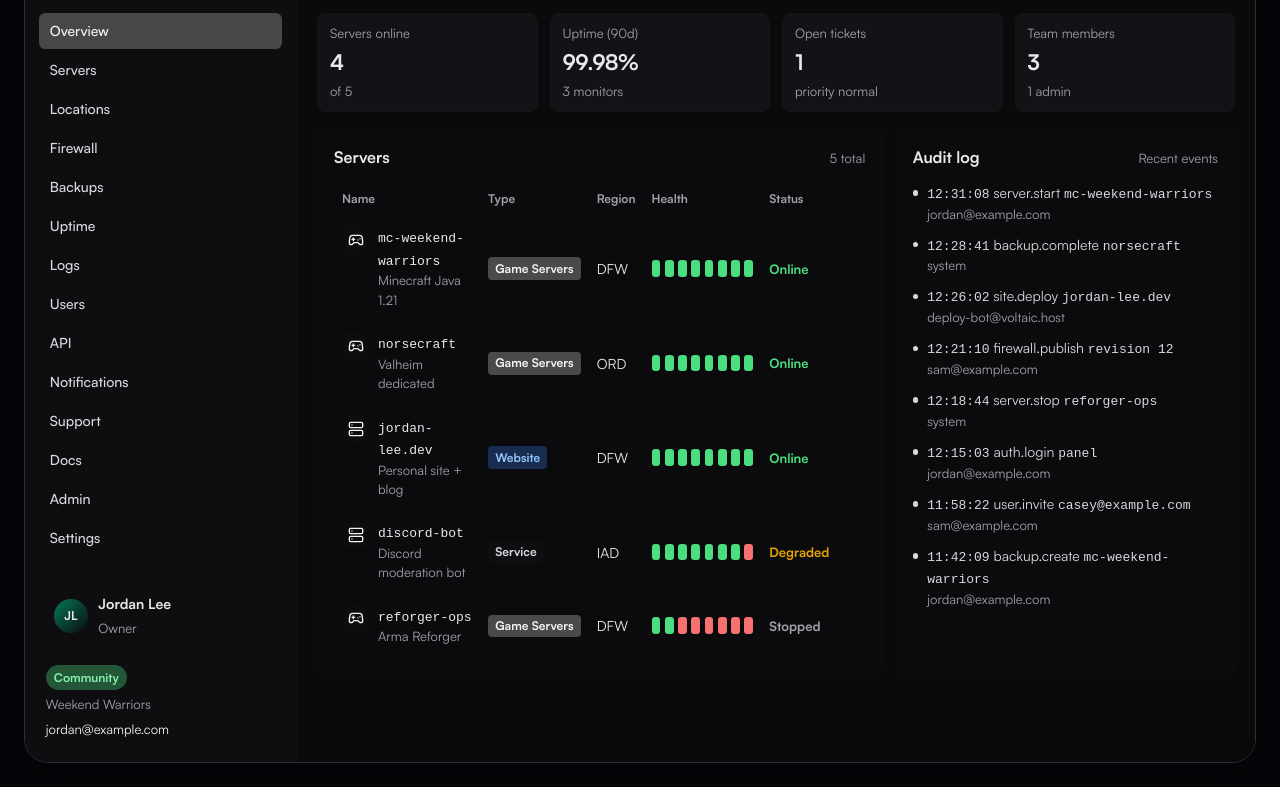
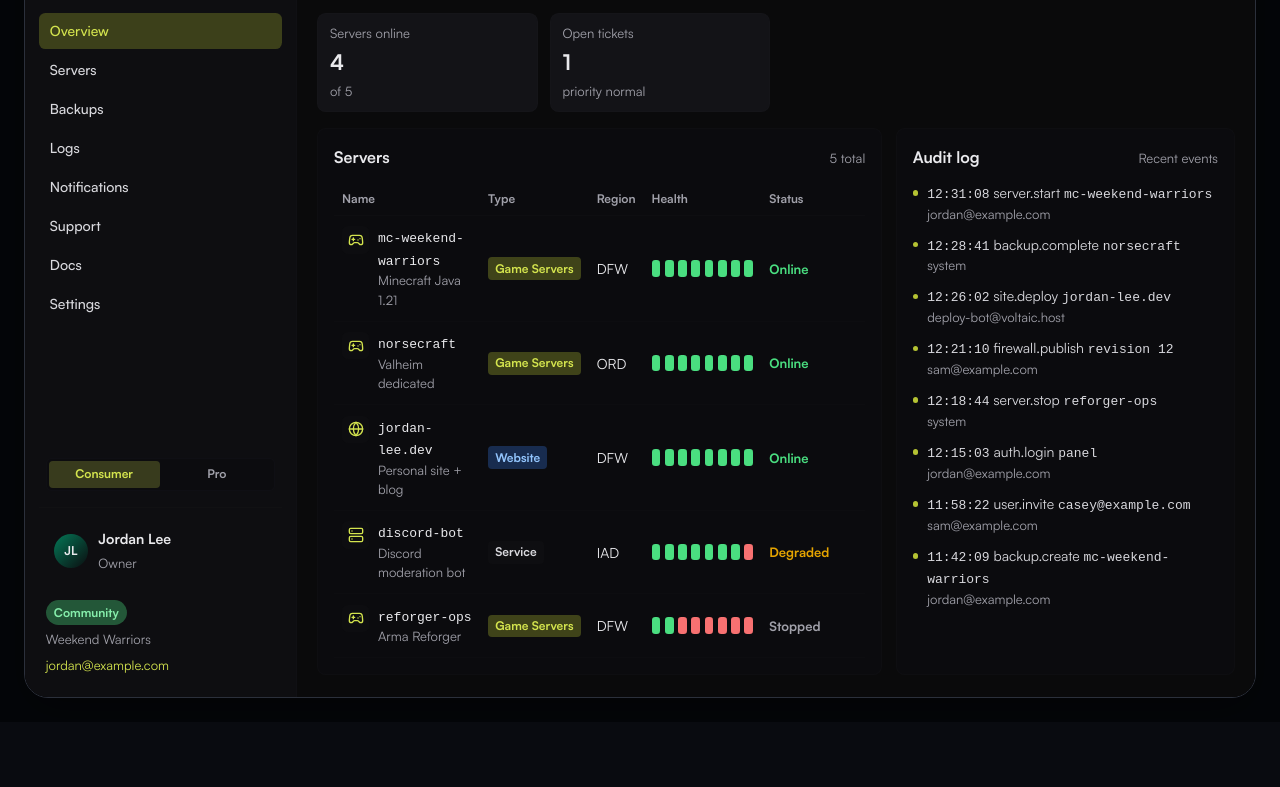
Before and after one commit to Voltaic-Hosting/web, an Astro site: page /panel in a window 1280 px wide. Shown: the part 153-940 px from the top of the page. After the commit the page ends 875 px from the top, so only its background shows below. Built offline with nearby package versions, Linux system fonts and the light colour scheme; Astro itself is replaced by a stand-in of ours.

Commit message:
Add consumer and pro modes to the panel demo.
Default to a consumer view that hides chat and enterprise controls,
restore the full surface in pro mode, and persist the choice. Update
demo data for game servers, websites, and bring-your-own hardware.

```diff
--- a/src/panel/PanelApp.svelte
+++ b/src/panel/PanelApp.svelte
@@ -6,6 +6,7 @@
     import { setPanelSimulation } from './context';
     import { createPanelSimulation } from './simulation.svelte';
     import { SvelteSet } from 'svelte/reactivity';
+    import { CONSUMER_NAV } from './modes';
     import NotificationsView from './NotificationsView.svelte';
     import PanelTopbarTools from './PanelTopbarTools.svelte';
     import ServerDetail from './ServerDetail.svelte';
@@ -60,12 +61,14 @@
     }
 
     const TIMEZONE_STORAGE_KEY = 'voltaic-panel-timezone';
+    const MODE_STORAGE_KEY = 'voltaic-panel-mode';
 
     let view = $state(untrack(() => initialView));
     let query = $state('');
     let selectedServerId = $state<string | null>(null);
     let firewallServerId = $state(untrack(() => panel.servers[0]?.id ?? ''));
     let viewAsUser = $state<PanelUser | null>(null);
+    let panelMode = $state<'consumer' | 'pro'>('consumer');
     let menuOpen = $state(false);
     let timezone = $state('UTC');
     const sim = untrack(() => createPanelSimulation(panel));
@@ -81,7 +84,20 @@
         if (stored) {
             timezone = stored;
         }
+        const storedMode = window.localStorage.getItem(MODE_STORAGE_KEY);
+        if (storedMode === 'pro' || storedMode === 'consumer') {
+            panelMode = storedMode;
+        }
     });
+
+    const setPanelMode = (mode: 'consumer' | 'pro') => {
+        panelMode = mode;
+        window.localStorage.setItem(MODE_STORAGE_KEY, mode);
+        if (mode === 'consumer' && viewAsUser === null && !CONSUMER_NAV.has(view)) {
+            view = 'overview';
+            selectedServerId = null;
+        }
+    };
 
     const navigate = (next: string) => {
         view = next;
@@ -137,19 +153,30 @@
         sim.pushToast('Back to your account');
     };
 
+    const isConsumer = $derived(panelMode === 'consumer' && viewAsUser === null);
+
     const visibleNav = $derived.by(() => {
-        if (!viewAsUser) {
-            return panel.nav;
+        if (viewAsUser) {
+            const allowed = navAllowedForUser(viewAsUser);
+            return panel.nav.filter((item) => allowed.has(item.id));
         }
-        const allowed = navAllowedForUser(viewAsUser);
-        return panel.nav.filter((item) => allowed.has(item.id));
+        if (isConsumer) {
+            return panel.nav.filter((item) => CONSUMER_NAV.has(item.id));
+        }
+        return panel.nav;
     });
 
     const contentView = $derived.by(() => {
-        if (!viewAsUser || view === 'profile') {
-            return view;
+        if (viewAsUser) {
+            if (view === 'profile') {
+                return view;
+            }
+            return navAllowedForUser(viewAsUser).has(view) ? view : 'overview';
         }
-        return navAllowedForUser(viewAsUser).has(view) ? view : 'overview';
+        if (isConsumer && view !== 'profile' && !CONSUMER_NAV.has(view)) {
+            return 'overview';
+        }
+        return view;
     });
 
     const activeAccount = $derived(
@@ -250,6 +277,7 @@
                 onSendChat={sim.sendChatMessage}
                 onCreateDirectMessage={sim.createDirectMessage}
                 onCreateGroup={sim.createGroupChat}
+                showChat={!isConsumer}
             />
         </div>
 
@@ -299,6 +327,27 @@
                 </button>
             {/each}
         </nav>
+
+        <div class="panel-mode-switch" role="group" aria-label="Panel mode">
+            <button
+                type="button"
+                class="panel-mode-switch__btn"
+                class:is-active={panelMode === 'consumer'}
+                aria-pressed={panelMode === 'consumer'}
+                onclick={() => setPanelMode('consumer')}
+            >
+                Consumer
+            </button>
+            <button
+                type="button"
+                class="panel-mode-switch__btn"
+                class:is-active={panelMode === 'pro'}
+                aria-pressed={panelMode === 'pro'}
+                onclick={() => setPanelMode('pro')}
+            >
+                Pro
+            </button>
+        </div>
 
         <div class="panel-app__sidebar-foot">
             <button
@@ -359,6 +408,7 @@
                     onSendChat={sim.sendChatMessage}
                     onCreateDirectMessage={sim.createDirectMessage}
                     onCreateGroup={sim.createGroupChat}
+                    showChat={!isConsumer}
                 />
             </div>
         </header>
@@ -371,6 +421,7 @@
                     audit={sim.audit}
                     onNavigate={navigate}
                     onOpenServer={openServer}
+                    consumer={isConsumer}
                 />
             {/if}
 
@@ -380,6 +431,7 @@
                     server={selectedServer}
                     {sim}
                     onBack={() => (selectedServerId = null)}
+                    consumer={isConsumer}
                 />
             {/if}
 
--- a/src/panel/PanelTopbarTools.svelte
+++ b/src/panel/PanelTopbarTools.svelte
@@ -27,6 +27,7 @@
         onSendChat: (channelId: string, body: string) => void;
         onCreateDirectMessage: (user: PanelUser) => void;
         onCreateGroup: (name: string, memberIds: string[]) => void;
+        showChat?: boolean;
     }
 
     let {
@@ -48,6 +49,7 @@
         onSendChat,
         onCreateDirectMessage,
         onCreateGroup,
+        showChat = true,
     }: Props = $props();
 
     const timeIn = (zone: string) =>
@@ -84,6 +86,7 @@
     </div>
 </details>
 
+{#if showChat}
     <PanelChatPopover
         {profile}
         {users}
@@ -95,6 +98,7 @@
         {onCreateDirectMessage}
         {onCreateGroup}
     />
+{/if}
 
 <details class="panel-popover">
     <summary
--- a/src/panel/ServerDetail.svelte
+++ b/src/panel/ServerDetail.svelte
@@ -31,9 +31,10 @@
         server: PanelServer;
         sim: PanelSimulation;
         onBack: () => void;
+        consumer?: boolean;
     }
 
-    let { panel, server, sim, onBack }: Props = $props();
+    let { panel, server, sim, onBack, consumer = false }: Props = $props();
 
     let tab = $state<DetailTab>('console');
     let logfile = $state(untrack(() => server.logfiles[0]) ?? 'console.log');
@@ -95,6 +96,24 @@
         URL.revokeObjectURL(url);
         sim.pushToast(`Downloaded ${logfile}`);
     };
+
+    const detailTabs = $derived.by(() => {
+        const all: [DetailTab, string][] = [
+            ['console', 'Console / Logs'],
+            ['backups', 'Backups'],
+            ['subusers', 'Subusers'],
+            ['sftp', 'SFTP'],
+            ['files', 'Files'],
+            ['firewall', 'Firewall'],
+        ];
+        return consumer ? all.filter(([id]) => id !== 'subusers' && id !== 'firewall') : all;
+    });
+
+    $effect(() => {
+        if (!detailTabs.some(([id]) => id === tab)) {
+            tab = 'console';
+        }
+    });
 </script>
 
 <div class="panel-stack">
@@ -169,7 +188,7 @@
     </div>
 
     <div class="panel-filter-row" role="tablist" aria-label="Server sections">
-        {#each [['console', 'Console / Logs'], ['backups', 'Backups'], ['subusers', 'Subusers'], ['sftp', 'SFTP'], ['files', 'Files'], ['firewall', 'Firewall']] as const as [id, label] (id)}
+        {#each detailTabs as [id, label] (id)}
             <button
                 type="button"
                 role="tab"
--- a/src/panel/ServerTypeIcon.svelte
+++ b/src/panel/ServerTypeIcon.svelte
@@ -1,5 +1,5 @@
 <script lang="ts">
-    import { Box, Cpu, Gamepad2, Server } from '@lucide/svelte';
+    import { Box, Cpu, Gamepad2, Globe, Server } from '@lucide/svelte';
 
     interface Props {
         type: string;
@@ -16,6 +16,8 @@
     <Cpu {size} aria-hidden="true" />
 {:else if type === 'Game' || type === 'Game Servers'}
     <Gamepad2 {size} aria-hidden="true" />
+{:else if type === 'Website'}
+    <Globe {size} aria-hidden="true" />
 {:else}
     <Server {size} aria-hidden="true" />
 {/if}
--- /dev/null
+++ b/src/panel/modes.ts
@@ -0,0 +1,12 @@
+// Nav views a consumer account sees in the panel demo. Everything else is
+// treated as pro tooling and hidden in consumer mode.
+export const CONSUMER_NAV: ReadonlySet<string> = new Set([
+    'overview',
+    'servers',
+    'backups',
+    'logs',
+    'notifications',
+    'support',
+    'docs',
+    'settings',
+]);
--- a/src/panel/views/OverviewView.svelte
+++ b/src/panel/views/OverviewView.svelte
@@ -1,5 +1,6 @@
 <script lang="ts">
     import type { PanelAuditEntry, PanelConcept, PanelServer } from '@/data/types';
+    import { CONSUMER_NAV } from '../modes';
     import ServerTypeIcon from '../ServerTypeIcon.svelte';
     import KindBadge from '../ui/KindBadge.svelte';
     import PanelCard from '../ui/PanelCard.svelte';
@@ -12,16 +13,20 @@
         audit: PanelAuditEntry[];
         onNavigate: (view: string) => void;
         onOpenServer: (server: PanelServer) => void;
+        consumer?: boolean;
     }
 
-    let { panel, servers, audit, onNavigate, onOpenServer }: Props = $props();
+    let { panel, servers, audit, onNavigate, onOpenServer, consumer = false }: Props = $props();
 
     const spotlight = $derived(servers.slice(0, 6));
+    const stats = $derived(
+        consumer ? panel.stats.filter((stat) => CONSUMER_NAV.has(stat.nav)) : panel.stats,
+    );
 </script>
 
 <div class="panel-stack">
     <div class="panel-stat-grid">
-        {#each panel.stats as stat (stat.label)}
+        {#each stats as stat (stat.label)}
             <button
                 type="button"
                 class="panel-stat panel-stat--clickable"
--- a/src/styles/panel.css
+++ b/src/styles/panel.css
@@ -116,9 +116,9 @@
         --panel-text-dim: oklch(88.7% 0.007 286);
         --panel-text-muted: oklch(71.2% 0.013 286);
         --panel-text-faint: oklch(55.2% 0.014 286);
-        --panel-accent: oklch(96.7% 0.001 286);
-        --panel-accent-strong: oklch(88.7% 0.007 286);
-        --panel-accent-ink: oklch(14.5% 0.002 286);
+        --panel-accent: oklch(0.88 0.17 115);
+        --panel-accent-strong: oklch(0.78 0.16 115);
+        --panel-accent-ink: oklch(18% 0.03 265);
         --panel-accent-soft-bg: color-mix(in oklab, var(--panel-accent) 14%, transparent);
         --panel-ok: #4ade80;
         --panel-ok-text: #86efac;
@@ -412,6 +412,38 @@
         font-size: var(--panel-text-xs);
         font-weight: 600;
         cursor: pointer;
+    }
+
+    .panel-mode-switch {
+        display: flex;
+        gap: 2px;
+        margin: 0.5rem 0.45rem 0;
+        padding: 2px;
+        border: 1px solid color-mix(in oklab, var(--panel-line) 22%, transparent);
+        border-radius: 0.35rem;
+        background: color-mix(in oklab, var(--panel-surface-sunken) 60%, transparent);
+    }
+
+    .panel-mode-switch__btn {
+        flex: 1;
+        min-height: 1.7rem;
+        padding: 0.2rem 0.4rem;
+        border: 0;
+        border-radius: 0.25rem;
+        background: transparent;
+        color: var(--panel-text-muted);
+        font: inherit;
+        font-size: var(--panel-text-xs);
+        font-weight: 600;
+        cursor: pointer;
+        transition:
+            background-color 0.15s ease,
+            color 0.15s ease;
+    }
+
+    .panel-mode-switch__btn.is-active {
+        background: color-mix(in oklab, var(--panel-accent) 22%, transparent);
+        color: var(--panel-accent);
     }
 
     .panel-mini-btn:hover:not(:disabled) {
```
Lines whose indentation alone changed are shown as unchanged.
